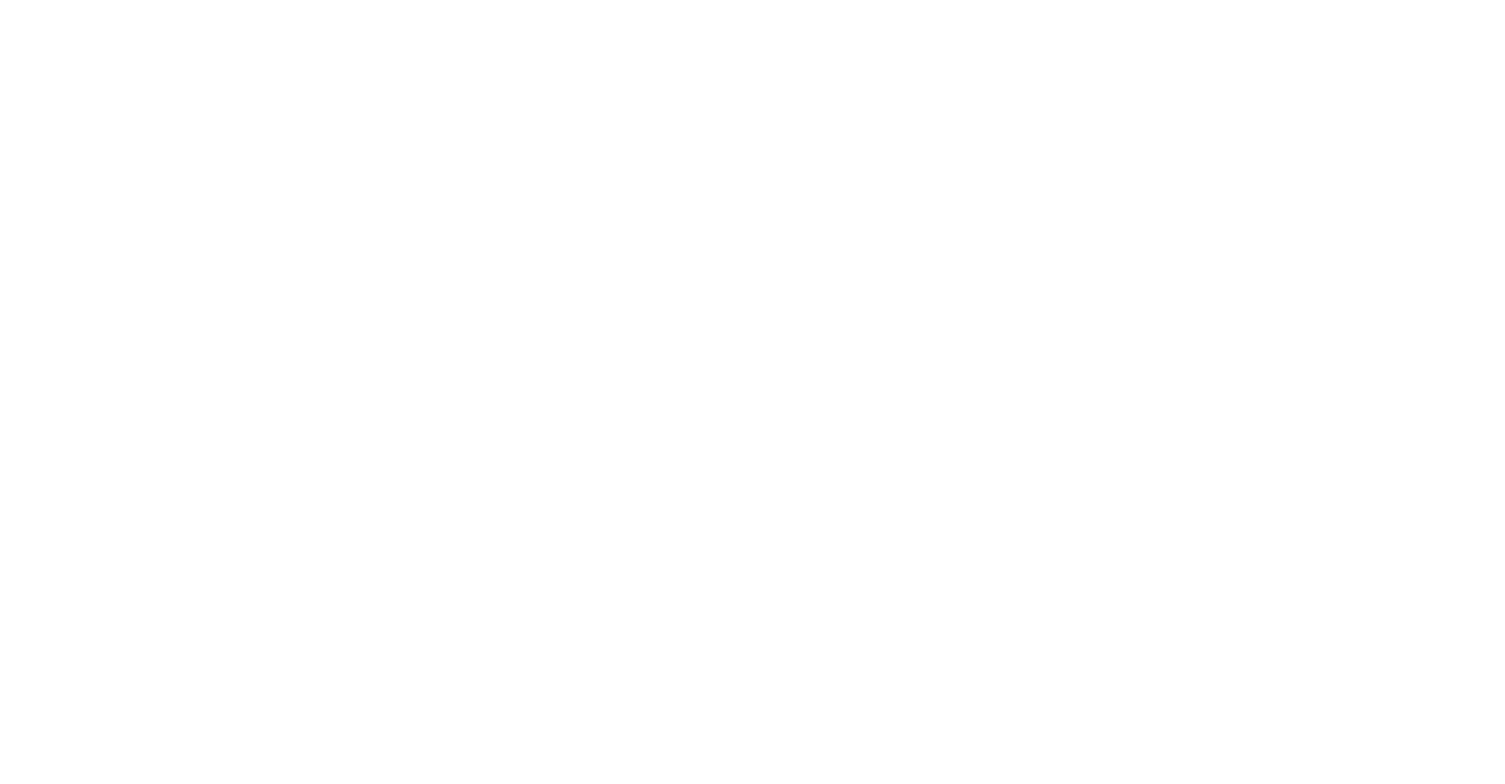
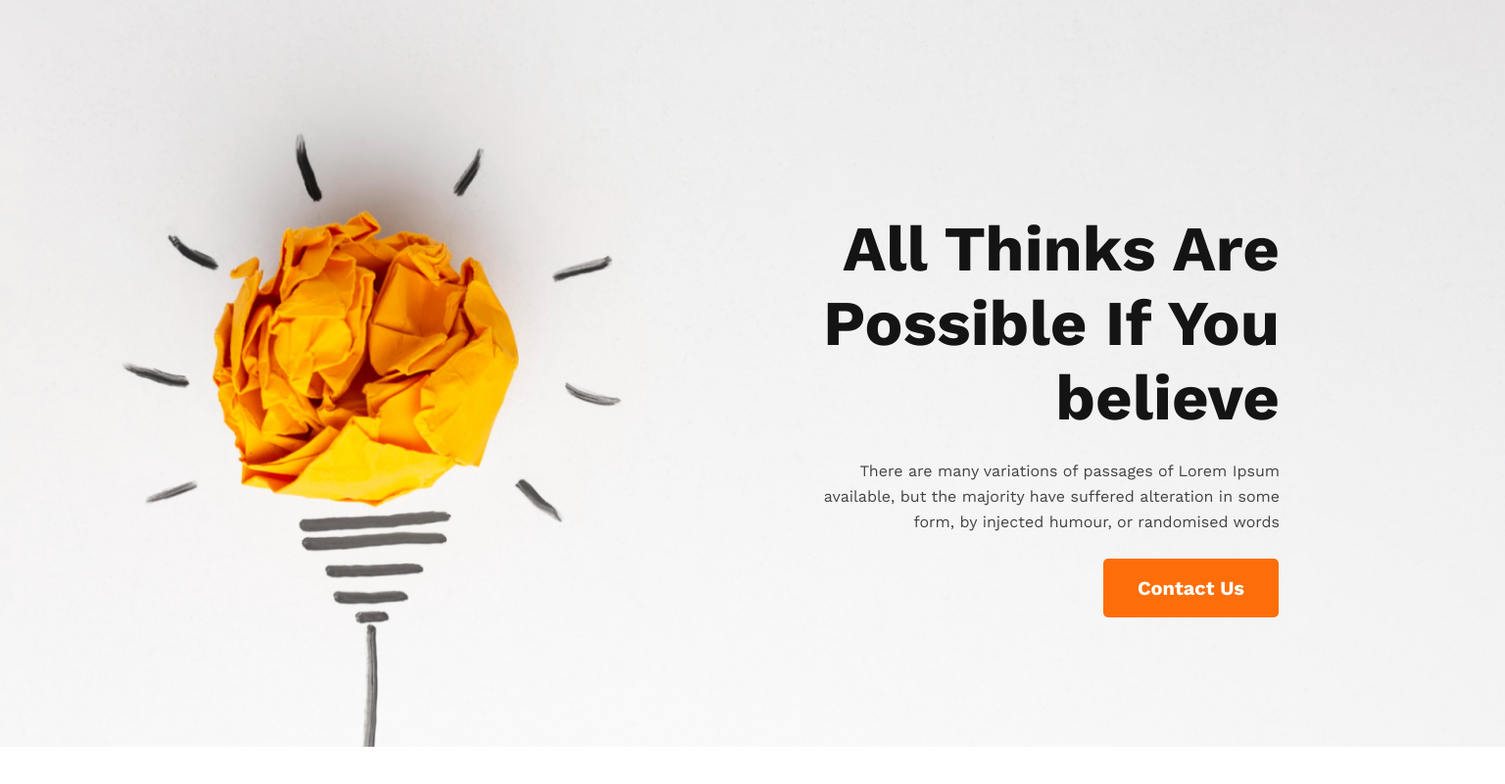
Before and after one commit to Pullock4981/New-Year-Project, a plain HTML site: page index.html in a window 1280 px wide. Shown: the whole page at 98% size, 1536 px wide, since content can reach past the window. Drawn offline with nearby package versions, Linux system fonts and the light colour scheme.

Commit message:
add header

```diff
--- a/index.html
+++ b/index.html
@@ -1,12 +1,38 @@
 <!DOCTYPE html>
 <html lang="en">
+
 <head>
     <meta charset="UTF-8">
     <meta name="viewport" content="width=device-width, initial-scale=1.0">
     <title>New-Year-Project</title>
+    <link rel="preconnect" href="https://fonts.googleapis.com">
+    <link rel="preconnect" href="https://fonts.gstatic.com" crossorigin>
+    <link href="https://fonts.googleapis.com/css2?family=Work+Sans:ital,wght@0,400;0,700;0,800;1,700&display=swap"
+        rel="stylesheet">
     <link rel="stylesheet" href="style.css">
 </head>
+
 <body>
+    <!-- header -->
+    <header class="header-section">
+        <div class="header-contain">
+            <h1 class="header-title">
+                All Thinks Are Possible If You believe
+            </h1>
+            <p class="header-discreption">
+                There are many variations of passages of Lorem Ipsum available, but the majority have suffered
+                alteration in some form, by injected humour, or randomised words
+            </p>
+            <button id="hero-btn" class="primary-btn">Contact Us</button>
+        </div>
 
+    </header>
+    <main>
+
+    </main>
+    <footer>
+
+    </footer>
 </body>
+
 </html>
--- a/style.css
+++ b/style.css
@@ -0,0 +1,53 @@
+* {
+    margin:0;
+    padding: 0;
+    font-family: 'Work Sans', sans-serif;
+}
+
+.primary-btn{
+    border-radius: 5px;
+    background: #FD6E0A;
+    border: 0;
+    color: var(--White-Color, #FFF);
+    font-size: 20px;
+    font-weight: 700;
+    padding: 18px 35px;
+    margin-right: 7px;
+}
+
+/* header */
+
+.header-section {
+    background-image: url('images/banner/banner1.png');
+    background-position: center;
+    background-size: cover;
+    width: 1536px;
+    height: 762px;
+}
+
+.header-title{
+    color: var(--Dark-01, #151414);
+    text-align: right;
+    font-size: 65px;
+    font-weight: 700;
+    margin-right: 230px;
+    margin-left:800px ;
+    padding-top:216px;
+}
+
+.header-discreption{
+    color: var(--Dark-02, #444343);
+    text-align: right;
+    font-size: 16px;
+    font-weight: 400;
+    line-height: 26px;
+    margin-right: 230px;
+    margin-left:800px ;
+    margin-top: 24px;
+}
+
+#hero-btn{
+    margin-left: 1126px;
+    margin-right: 230px;
+    margin-top: 24px;
+}
```
